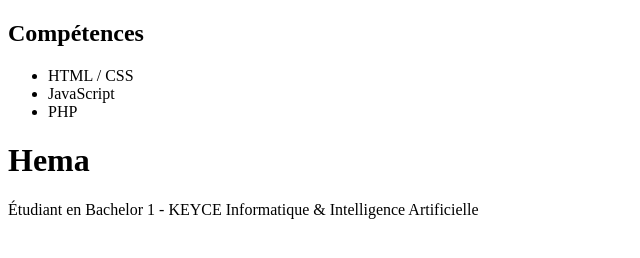
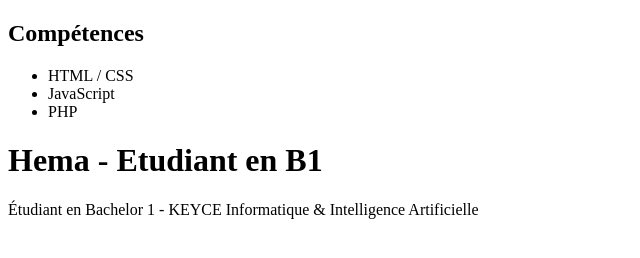
Before and after one commit to Henri-Michel-Essomba-Djomeni/bio-portfolio, a plain HTML site: page index.html in a window 1280 px wide. Shown: the whole page, without its empty margins (0-640 px from the left). Drawn offline with Linux system fonts and the light colour scheme.

Commit message:
Ajout de la mention Etdiant en B1 à la ligne 16

```diff
--- a/index.html
+++ b/index.html
@@ -13,7 +13,7 @@
 </ul>
 
 <body>
-    <h1>Hema</h1>
+    <h1>Hema - Etudiant en B1</h1>
     <p>Étudiant en Bachelor 1 - KEYCE Informatique & Intelligence Artificielle</p>
 </body>
 </html>
```
